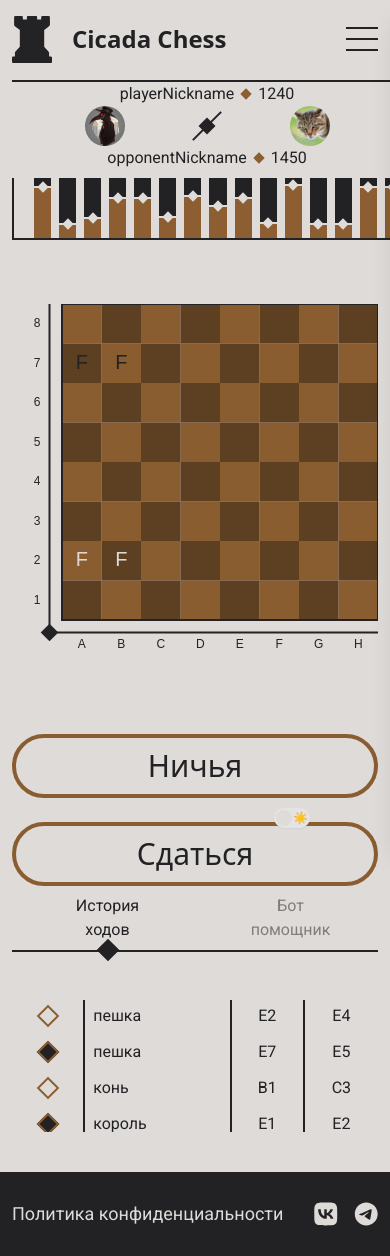
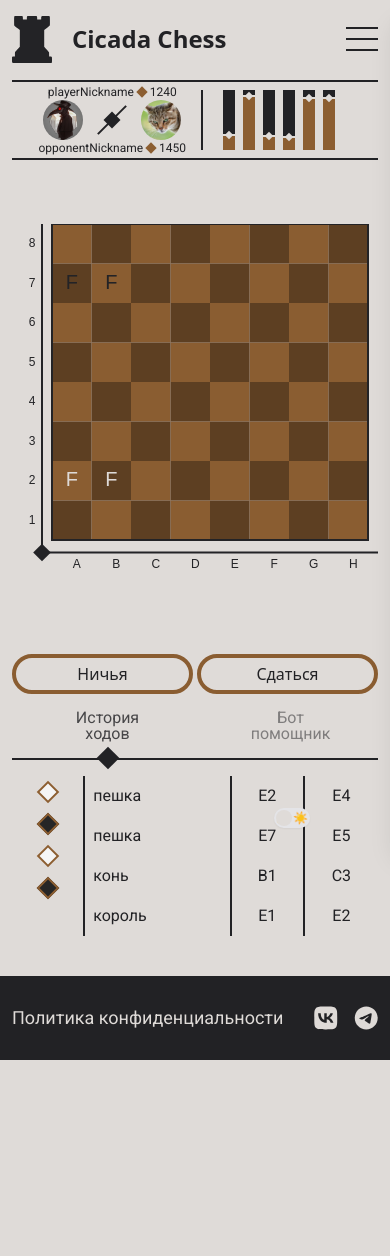
Before and after one commit to SmokingElk/cicada-frontend-mirror, a Next.js app: page /game in a window 390 px wide. After the commit the page ends 1060 px from the top, so only its background shows below. Built offline with nearby package versions, Linux system fonts and the light colour scheme.

Commit message:
adaptive full

```diff
--- a/src/app/globals.css
+++ b/src/app/globals.css
@@ -29,8 +29,8 @@
     --chart-4: 43 74% 66%;
     --chart-5: 27 87% 67%;
     --radius: 0.5rem;
-    --sidebar-background: 0 0% 98%;
-    --sidebar-foreground: 240 5.3% 26.1%;
+    --sidebar-background: 243 5% 14%;
+    --sidebar-foreground: 26 10% 86%;
     --sidebar-primary: 240 5.9% 10%;
     --sidebar-primary-foreground: 0 0% 98%;
     --sidebar-accent: 240 4.8% 95.9%;
@@ -65,8 +65,8 @@
     --chart-3: 30 80% 55%;
     --chart-4: 280 65% 60%;
     --chart-5: 340 75% 55%;
-    --sidebar-background: 240 5.9% 10%;
-    --sidebar-foreground: 240 4.8% 95.9%;
+    --sidebar-background: 243 5% 14%;
+    --sidebar-foreground: 26 10% 86%;
     --sidebar-primary: 224.3 76.3% 48%;
     --sidebar-primary-foreground: 0 0% 100%;
     --sidebar-accent: 240 3.7% 15.9%;
--- a/src/components/(shared)/game/gameBoard/gameBoard.tsx
+++ b/src/components/(shared)/game/gameBoard/gameBoard.tsx
@@ -3,9 +3,13 @@
 import { useEffect, useRef, useState } from "react";
 import { cn } from "@/lib/utils";
 import { Styleable } from "@/lib/types";
+import { useTheme } from "next-themes"
 import GameRenderer from "@/graphics/gameRenderer/GameRenderer";
 
+type ThemeType = 'light' | 'dark' | undefined;
+
 export default function GameBoard({ className = "" }: Styleable) {
+  const { theme } = useTheme();
   const [canvasSize, setCanvasSize] = useState({ width: 0, height: 0 });
   const canvasSizeRef = useRef(canvasSize);
   const [ctx, setCtx] = useState<CanvasRenderingContext2D | null>(null);
@@ -13,6 +17,7 @@ export default function GameBoard({ className = "" }: Styleable) {
   const wrapperRef = useRef<HTMLDivElement>(null);
   const canvasRef = useRef<HTMLCanvasElement>(null);
   const [gameRenderer] = useState(new GameRenderer());
+  const themeRef = useRef<ThemeType>(theme === 'light' || theme === 'dark' ? theme : undefined);
 
   const pieces = [
     { col: "a", row: "2", white: true },
@@ -20,6 +25,10 @@ export default function GameBoard({ className = "" }: Styleable) {
     { col: "a", row: "7", white: false },
     { col: "b", row: "7", white: false },
   ];
+
+  useEffect(() => {
+    themeRef.current = theme === 'light' || theme === 'dark' ? theme : undefined;
+  }, [theme]);
 
   const updateCanvasSize = () => {
     if (wrapperRef.current == null) return;
@@ -43,7 +52,7 @@ export default function GameBoard({ className = "" }: Styleable) {
   }, [canvasSize]);
 
   useEffect(() => {
-    if (ctx === null || isRendering) return;
+    if (ctx === null) return;
     setIsRendering(true);
 
     let requestId: number;
@@ -56,6 +65,7 @@ export default function GameBoard({ className = "" }: Styleable) {
           width: canvasSize.width,
           height: canvasSize.height,
           pieces,
+          theme: themeRef.current,
         });
 
         requestId = requestAnimationFrame(render);
@@ -68,15 +78,28 @@ export default function GameBoard({ className = "" }: Styleable) {
     render();
 
     return () => cancelAnimationFrame(requestId);
-  }, [ctx]);
+  }, [ctx, gameRenderer]);
 
   useEffect(() => {
     window.addEventListener("resize", updateCanvasSize);
     return () => window.removeEventListener("resize", updateCanvasSize);
   }, []);
 
+  useEffect(() => {
+    if (ctx && isRendering) {
+      const canvasSize = canvasSizeRef.current;
+      gameRenderer.render({
+        ctx,
+        width: canvasSize.width,
+        height: canvasSize.height,
+        pieces,
+        theme: themeRef.current,
+      });
+    }
+  }, [theme, ctx, isRendering, gameRenderer]);
+
   return (
-    <div ref={wrapperRef} className={cn("w-full aspect-square", className)}>
+      <div ref={wrapperRef} className={cn("w-full max-w-full aspect-square", className)}>
         <canvas
             ref={canvasRef}
             className="w-full h-full"
--- a/src/components/(shared)/game/gameHeader/gameAdvantageChart.tsx
+++ b/src/components/(shared)/game/gameHeader/gameAdvantageChart.tsx
@@ -16,7 +16,8 @@ function Bar({fill, bottomWhite}: { fill: number; bottomWhite: boolean }) {
     );
 
     return (
-        <div className="h-full flex flex-col" style={{width: `${barWidthPx}px`}}>
+        <>
+            <div className="hidden h-full md:flex flex-col" style={{width: `${barWidthPx}px`}}>
                 <div
                     className={cn(
                         "w-full relative border-b-2 border-background",
@@ -25,7 +26,7 @@ function Bar({fill, bottomWhite}: { fill: number; bottomWhite: boolean }) {
                     style={{height: `${100 - bottomHeight}%`}}
                 >
                     <div className="absolute top-full w-full h-[2px] flex justify-center items-center">
-                    <RhombusDecor className="w-2 h-2 bg-background"/>
+                        <RhombusDecor className="w-2 h-2 size-1.5 md:size-2 bg-background"/>
                     </div>
                 </div>
                 <div
@@ -33,6 +34,24 @@ function Bar({fill, bottomWhite}: { fill: number; bottomWhite: boolean }) {
                     style={{height: `${bottomHeight}%`}}
                 ></div>
             </div>
+            <div className="h-full flex md:hidden flex-col" style={{width: `${barWidthPx/1.5}px`}}>
+                <div
+                    className={cn(
+                        "w-full relative border-b-2 border-background",
+                        !bottomWhite ? "bg-primary" : "bg-foreground"
+                    )}
+                    style={{height: `${100 - bottomHeight}%`}}
+                >
+                    <div className="absolute top-full w-full h-[2px] flex justify-center items-center">
+                        <RhombusDecor className="w-2 h-2 size-1.5 md:size-2 bg-background"/>
+                    </div>
+                </div>
+                <div
+                    className={cn("w-full", bottomWhite ? "bg-primary" : "bg-foreground")}
+                    style={{height: `${bottomHeight}%`}}
+                ></div>
+            </div>
+        </>
     );
 }
 
@@ -61,7 +80,7 @@ export default function GameAdvantageChart({className = ""}: Styleable) {
     return (
         <div
             ref={chartRef}
-            className={cn("h-3/5 box-border pl-5 flex", className)}
+            className={cn("h-4/5 md:h-3/5 box-border pl-5 flex overflow-x-auto overflow-y-hidden", className)}
             style={{gap: `${barSpacingPx}px`}}
         >
             {advantageValues.slice(-barsCount).map((e, index) => (
--- a/src/components/(shared)/game/gameHeader/gameHeader.tsx
+++ b/src/components/(shared)/game/gameHeader/gameHeader.tsx
@@ -7,12 +7,12 @@ export default function GameHeader({className = ""}: Styleable) {
     return (
         <div
             className={cn(
-                "w-screen md:w-full h-40 md:h-full border-y-2 border-foreground flex flex-col md:flex-row items-center gap-2 md:gap-5",
+                "w-full h-20 md:h-full border-y-2 border-foreground flex flex-row items-center md:gap-5 overflow-hidden",
                 className
             )}
         >
-            <GameOpponentsInfo className="w-full md:w-1/4"/>
-            <GameAdvantageChart className="w-full md:w-3/4 border-l-2 border-foreground"/>
+            <GameOpponentsInfo className="w-1/2 md:w-1/4 min-w-0 ml-3"/>
+            <GameAdvantageChart className="w-1/2 md:w-3/4 border-l-2 border-foreground min-w-0"/>
         </div>
     );
 }
--- a/src/components/(shared)/game/gameHeader/gameOpponentsInfo.tsx
+++ b/src/components/(shared)/game/gameHeader/gameOpponentsInfo.tsx
@@ -22,9 +22,9 @@ export default function GameOpponentsInfo({className = ""}: Styleable) {
 
     return (
         <div className={cn("w-full flex flex-col justify-center", className)}>
-            <div className="w-full flex flex-row text-base md:text-lg text-foreground font-roboto justify-center">
+            <div className="w-full flex flex-row text-xs md:text-lg text-foreground font-roboto justify-center">
                 {username}
-                <RhombusDecor className="bg-primary size-2 md:size-3 mx-2 mt-2"/>
+                <RhombusDecor className="bg-primary size-2 mx-1 mt-1 md:mt-2.5"/>
                 {rating}
             </div>
 
@@ -59,9 +59,9 @@ export default function GameOpponentsInfo({className = ""}: Styleable) {
                 </div>
             </section>
 
-            <div className="w-full flex flex-row text-base md:text-lg text-foreground font-roboto justify-center">
+            <div className="w-full flex flex-row text-xs md:text-lg text-foreground font-roboto justify-center">
                 {usernameOpponent}
-                <RhombusDecor className="bg-primary size-2 md:size-3 mx-2 mt-2"/>
+                <RhombusDecor className="bg-primary size-2 mx-1 mt-1 md:mt-2.5"/>
                 {ratingOpponent}
             </div>
         </div>
--- a/src/components/(shared)/game/gameNav/gameNav.tsx
+++ b/src/components/(shared)/game/gameNav/gameNav.tsx
@@ -8,13 +8,13 @@ import {cn} from "@/lib/utils";
 export default function GameNav({className = ""}: Styleable) {
     return (
         <div
-            className={cn("w-full flex flex-col justify-end space-y-6", className)}
+            className={cn("w-full flex flex-row md:flex-col justify-end space-x-1 md:space-y-6", className)}
         >
-            <Button className="w-full h-16" variant="transparrent" size="xl" asChild>
+            <Button className="w-1/2 md:w-full h-10 md:h-16 text-base" variant="transparrent" asChild>
                 <Link href="/game">Ничья</Link>
             </Button>
 
-            <Button className="w-full h-16" variant="transparrent" size="xl" asChild>
+            <Button className="w-1/2 md:w-full h-10 md:h-16 text-base" variant="transparrent" asChild>
                 <Link href="/game">Сдаться</Link>
             </Button>
         </div>
--- a/src/components/(shared)/game/gamePage.tsx
+++ b/src/components/(shared)/game/gamePage.tsx
@@ -6,11 +6,11 @@ import GameSidebar from "@/components/(shared)/game/gameSidebar/gameSidebar";
 
 export default function GamePage() {
     return (
-        <Wrapper className="min-h-screen max-w-screen">
+        <Wrapper className="min-h-screen h-auto max-w-screen">
             <div className="flex flex-col md:grid md:grid-cols-4 md:grid-rows-[150px_auto] gap-x-5 gap-y-16 mb-10">
                 <GameHeader className="col-span-4 order-1"/>
                 <GameNav className="order-3 md:order-2"/>
-                <GameBoard className="order-2 md:order-3 col-span-2"/>
+                <GameBoard className="order-2 md:order-3 col-span-2 w-full overflow-hidden"/>
                 <GameSidebar className="order-4"/>
             </div>
         </Wrapper>
--- a/src/components/(shared)/game/gameSidebar/gameSidebar.tsx
+++ b/src/components/(shared)/game/gameSidebar/gameSidebar.tsx
@@ -17,7 +17,7 @@ export default function GameSidebar({ className = "" }: Styleable) {
     ];
 
     return (
-        <div className={cn("w-full h-full flex flex-col gap-12", className)}>
+        <div className={cn("w-full flex flex-col gap-4 h-full", className)}>
             <div
                 className="grid grid-rows-[0_0] w-full h-0 border-b-2 border-foreground"
                 style={{
@@ -31,8 +31,8 @@ export default function GameSidebar({ className = "" }: Styleable) {
                     >
                         <div
                             className={cn(
-                                "absolute bottom-4 font-roboto text-base text-foreground whitespace-pre-line",
-                                index === currentItem ? "opacity-100" : "opacity-50",
+                                "absolute bottom-4 pb-2 font-roboto text-base text-foreground leading-none whitespace-pre-line",
+                                index === currentItem ? "opacity-80" : "opacity-50",
                                 "hover:opacity-100 transition-all cursor-pointer"
                             )}
                             onClick={() => setCurrentItem(index)}
@@ -49,16 +49,16 @@ export default function GameSidebar({ className = "" }: Styleable) {
                     <RhombusDecor/>
                 </div>
             </div>
-            <div className="flex h-full overflow-y-auto border-box">
-                <div className="flex gap-5 flex-col items-center w-1/5 border-r-2 border-foreground box-border pt-2">
+            <div className="flex flex-1 min-h-0">
+                <div className="flex flex-col items-center w-1/5 border-r-2 border-foreground overflow-y-auto py-2 space-y-4">
                     {moves.map((e, index) => (
                         <div
                             key={`move_indicator_${index}`}
-                            className="flex w-4 h-4 justify-center items-center"
+                            className="flex w-4 h-4 justify-center items-center flex-shrink-0"
                         >
                             <RhombusDecor
                                 className={cn(
-                                    index % 2 === 0 ? "bg-background" : "bg-foreground",
+                                    index % 2 === 0 ? "bg-neutral-100" : "bg-neutral-800",
                                     "border-2 border-primary"
                                 )}
                             />
@@ -66,33 +66,33 @@ export default function GameSidebar({ className = "" }: Styleable) {
                     ))}
                 </div>
 
-                <div className="flex flex-col gap-5 w-2/5 border-r-2 border-foreground box-border pt-2">
+                <div className="flex flex-col w-2/5 border-r-2 border-foreground overflow-y-auto py-2 space-y-4">
                     {moves.map((e, index) => (
                         <div
                             key={`move_piece_${index}`}
-                            className="text-foreground font-roboto text-base h-4 flex items-center box-border pl-2"
+                            className="text-foreground font-roboto text-base flex items-center pl-2 flex-shrink-0"
                         >
                             {e.piece}
                         </div>
                     ))}
                 </div>
 
-                <div className="flex flex-col gap-5 w-1/5 border-r-2 border-foreground box-border pt-2">
+                <div className="flex flex-col w-1/5 border-r-2 border-foreground overflow-y-auto py-2 space-y-4">
                     {moves.map((e, index) => (
                         <div
                             key={`move_from_${index}`}
-                            className="text-foreground font-roboto text-base h-4 flex justify-center items-center"
+                            className="text-foreground font-roboto text-base flex justify-center items-center flex-shrink-0"
                         >
                             {e.from}
                         </div>
                     ))}
                 </div>
 
-                <div className="flex flex-col gap-5 w-1/5 box-border pt-2">
+                <div className="flex flex-col w-1/5 overflow-y-auto py-2 space-y-4">
                     {moves.map((e, index) => (
                         <div
                             key={`move_to_${index}`}
-                            className="text-foreground font-roboto text-base h-4 flex justify-center items-center"
+                            className="text-foreground font-roboto text-base flex justify-center items-center flex-shrink-0"
                         >
                             {e.to}
                         </div>
```
Also changed, not shown: src/graphics/gameRenderer/GameRenderer.ts (+22 -17 lines). Lines whose indentation alone changed are shown as unchanged.
